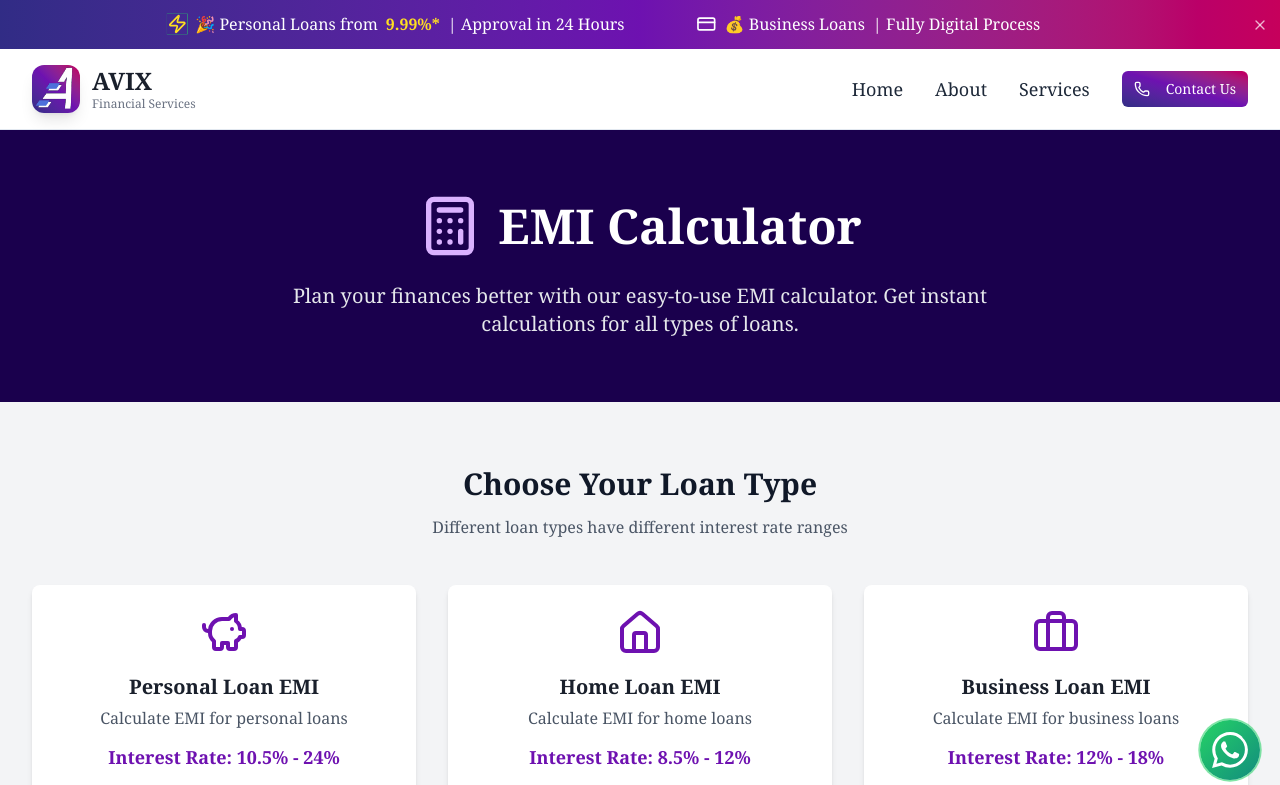
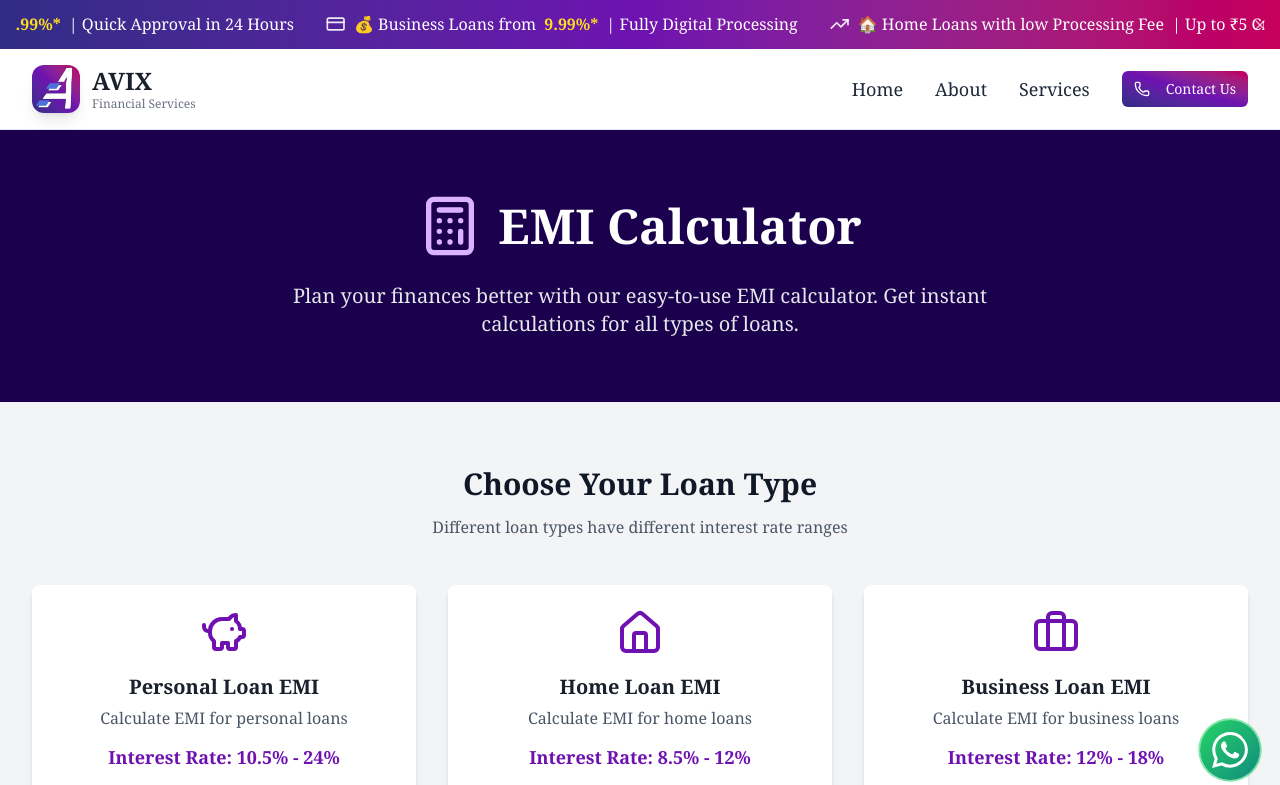
Before and after one commit to zenmeraki7/Avix-New-Next, a Next.js app in the folder avix-new/: page /calculator in a window 1280 px wide. Shown: the top 785 px of the page. Built offline with nearby package versions, Linux system fonts and the light colour scheme.

Commit message:
header marquee original contents added

```diff
--- a/avix-new/app/components/layout/Header.tsx
+++ b/avix-new/app/components/layout/Header.tsx
@@ -32,24 +32,76 @@ console.log('Current pathname:', pathname);
 
   return (
     <>
-      {/* Announcement bar */}
    {showAnnouncement && (
-  <div className="bg-gradient-to-r from-indigo-900 via-purple-800 to-pink-700 text-white py-3 px-4 relative marquee-wrapper">
-    <div className="marquee-content">
+  <div className="bg-gradient-to-r from-indigo-900 via-purple-800 to-pink-700 text-white py-3 px-4 relative overflow-hidden">
+    {/* Outer scroll container */}
+    <div className="overflow-hidden whitespace-nowrap">
+      {/* Inner scrolling row */}
+      <div className="inline-block animate-scroll">
+
+        {/* First copy of content */}
         <span className="inline-flex space-x-8 text-sm md:text-base font-medium items-center">
           <span className="flex items-center space-x-2">
             <Zap className="w-5 h-5 text-yellow-300 animate-pulse" />
-          <span>🎉 Personal Loans from</span>
+             <span>🎉 Limited Time Offer: Personal Loans starting from</span>
                     <span className="font-bold text-yellow-300">9.99%*</span>
-          <span>| Approval in 24 Hours</span>
+                    <span>| Quick Approval in 24 Hours</span>
                   </span>
-        <span className="flex items-center space-x-2 ml-10">
-          <CreditCard className="w-5 h-5" />
-          <span>💰 Business Loans</span>
-          <span>| Fully Digital Process</span>
+
+                  <span className="flex items-center space-x-2">
+                    <CreditCard className="w-5 h-5 text-white/90" />
+                    <span>💰 Business Loans from</span>
+                    <span className="font-bold text-yellow-300">9.99%*</span>
+                    <span>| Fully Digital Processing</span>
+                  </span>
+
+                  <span className="flex items-center space-x-2">
+                    <TrendingUp className="w-5 h-5 text-white/90" />
+                    <span>🏠 Home Loans with low Processing Fee</span>
+                    <span>| Up to ₹5 Crore</span>
+                  </span>
+
+                  <span className="flex items-center space-x-2">
+                    {/* <Calculator className="w-5 h-5 text-white/90" /> */}
+                    <span>📱 Free EMI Calculator</span>
+                    <span>| Plan Your Finances</span>
                   </span>
                 </span>
+
+
+        {/* Second copy of content for loop */}
+        <span className="inline-flex items-center space-x-8 text-sm md:text-base font-medium ml-8">
+                  <span className="flex items-center space-x-2">
+                    <Zap className="w-5 h-5 text-yellow-300 avix-pulse" />
+                    <span>🎉 Limited Time Offer: Personal Loans starting from</span>
+                    <span className="font-bold text-yellow-300">9.99%*</span>
+                    <span>| Quick Approval in 24 Hours</span>
+                  </span>
+
+                  <span className="flex items-center space-x-2">
+                    <CreditCard className="w-5 h-5 text-white/90" />
+                    <span>💰 Business Loans from</span>
+                    <span className="font-bold text-yellow-300">9.99%*</span>
+                    <span>| Commplete Digital Processing</span>
+                  </span>
+
+                  <span className="flex items-center space-x-2">
+                    <TrendingUp className="w-5 h-5 text-white/90" />
+                    <span>🏠 Home Loans with Low Processing Fee</span>
+                    <span>| Up to ₹5 Crore</span>
+                  </span>
+
+                  <span className="flex items-center space-x-2">
+                    <Calculator className="w-5 h-5 text-white/90" />
+                    <span>📱 Free EMI Calculator</span>
+                    <span>| Plan Your Finances</span>
+                  </span>
+                </span>
+
       </div>
+    </div>
+
+    {/* Close Button */}
     <Button
       variant="ghost"
       size="sm"
--- a/avix-new/app/globals.css
+++ b/avix-new/app/globals.css
@@ -110,14 +110,19 @@
 }
 
 /* Marquee animations */
-@keyframes marquee-left {
-  0% {
-    transform: translateX(100%);
-  }
-  100% {
-    transform: translateX(-100%);
-  }
+@keyframes marquee {
+  0% { transform: translateX(0); }
+  100% { transform: translateX(-50%); }
 }
+
+.animate-scroll {
+  animation: marquee 30s linear infinite;
+}
+.animate-scroll:hover {
+  animation-play-state: paused;
+}
+
+
 
 .marquee-wrapper {
   overflow: hidden;
--- a/avix-new/app/page.tsx
+++ b/avix-new/app/page.tsx
@@ -3,14 +3,15 @@
 
 import { Suspense, lazy } from "react";
 import HeroSection from "./components/Home/HeroSection";
+import StatsSection from "./components/Home/StatsSection";
+import ServicesSection from "./components/Home/ServicesSection";
+import WhyChooseUsSection from "./components/Home/WhyChooseUsSection";
+import TrustedPartnersSection from "./components/Home/TrustedPartnersSection";
+import InsurancePartnersSection from "./components/Home/InsurancePartnersSection";
+import TestimonialsSection from "./components/Home/TestimonialsSection";
+import CTASection from "./components/Home/CTASection";
 
-const StatsSection = lazy(() => import("./components/Home/StatsSection"));
-const ServicesSection = lazy(() => import("./components/Home/ServicesSection"));
-const WhyChooseUsSection = lazy(() => import("./components/Home/WhyChooseUsSection"));
-const TrustedPartnersSection = lazy(() => import("./components/Home/TrustedPartnersSection"));
-const InsurancePartnersSection = lazy(() => import("./components/Home/InsurancePartnersSection"));
-const TestimonialsSection = lazy(() => import("./components/Home/TestimonialsSection"));
-const CTASection = lazy(() => import("./components/Home/CTASection"));
+
 
 export default function Home() {
   return (
```
Lines whose indentation alone changed are shown as unchanged.
